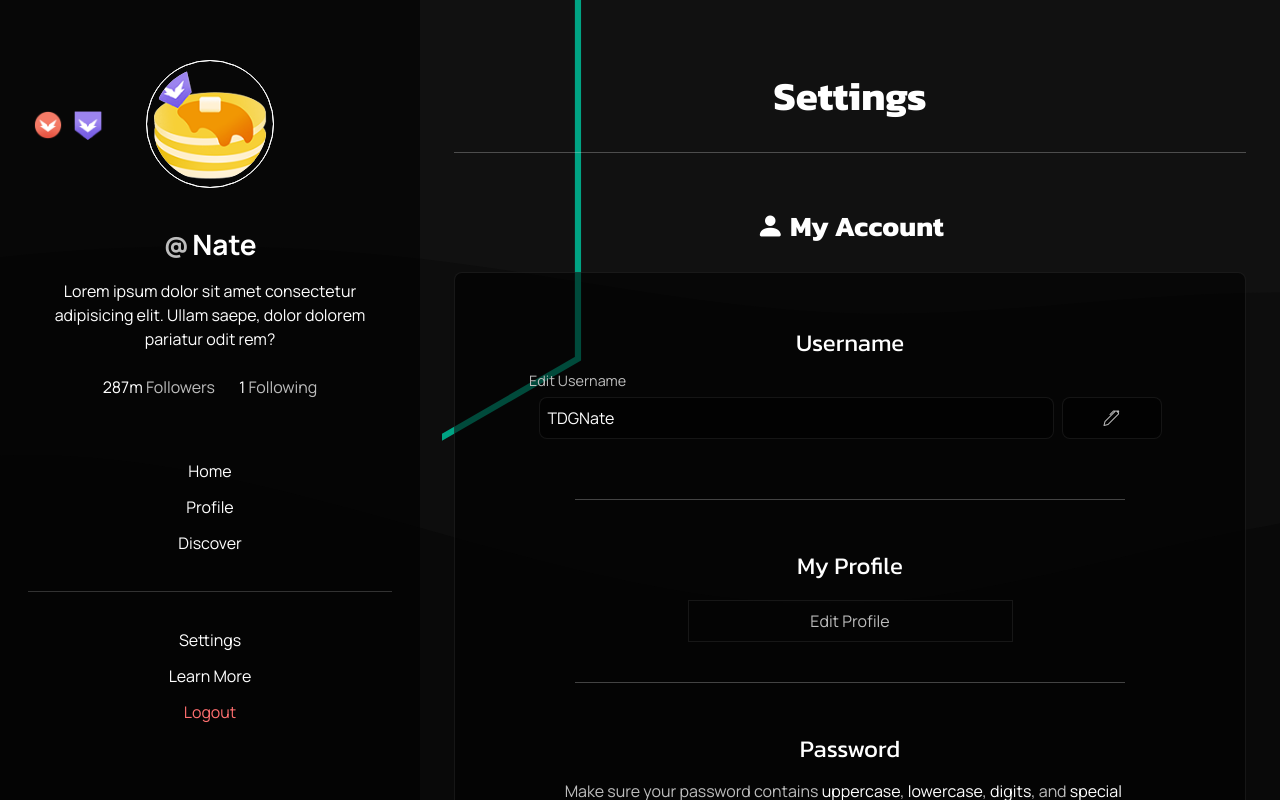
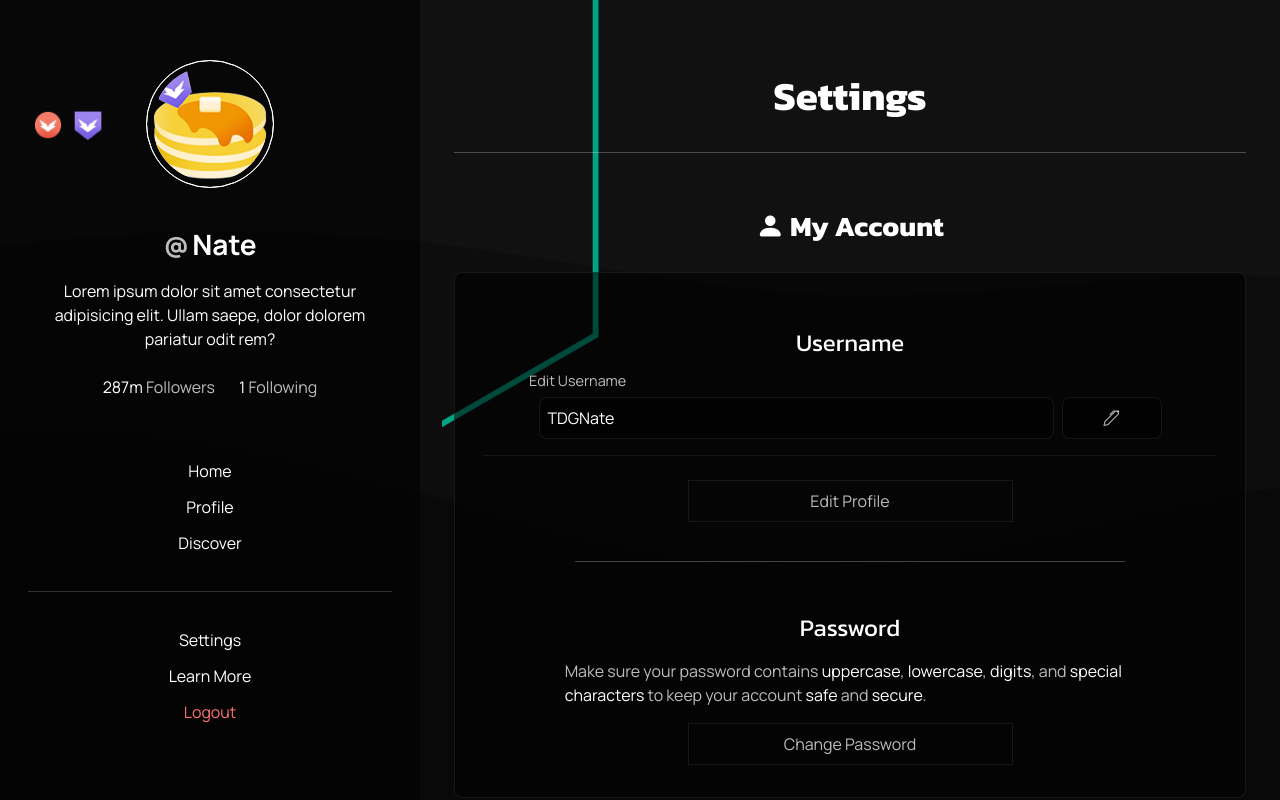
Before and after one commit to TDG-Org/Statue-Status, a React (Create React App) app in the folder client/: page /settings in a window 1280 px wide. Shown: the top 800 px of the page. Built offline with nearby package versions, Linux system fonts and the light colour scheme.

Commit message:
removed uneeded space

```diff
--- a/client/src/pages/Settings/SettingsPage.jsx
+++ b/client/src/pages/Settings/SettingsPage.jsx
@@ -101,9 +101,6 @@ const SettingsPage = () => {
               </button>
               </div>
 
-              <hr />
-
-            <h4>My Profile</h4>
             <Link
               to="/profile"
               className="edit-profile-link"
--- a/client/src/pages/Settings/SettingsPage.scss
+++ b/client/src/pages/Settings/SettingsPage.scss
@@ -42,11 +42,11 @@
         flex-direction: row;
         justify-content: center;
         flex-wrap: nowrap;
-        margin: .5rem 0;
+        margin: .5rem 0 1.25rem 0;
         padding: 1rem;
         gap: .5rem;
-        // border-bottom: .5px solid rgba(52, 52, 52, 0.349);
         position: relative;
+        border-bottom: .5px solid rgba(52, 52, 52, 0.349);
 
         .display-username {
           width: 75%;
```
